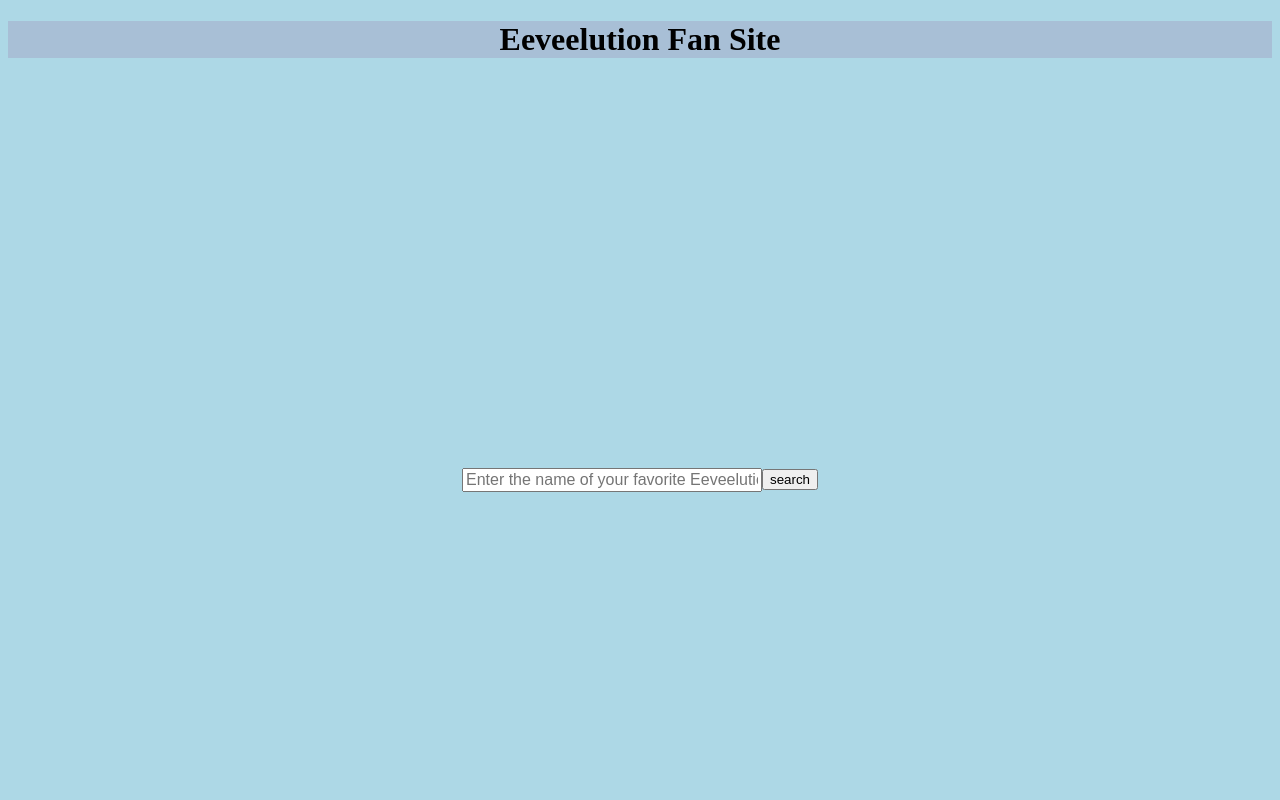
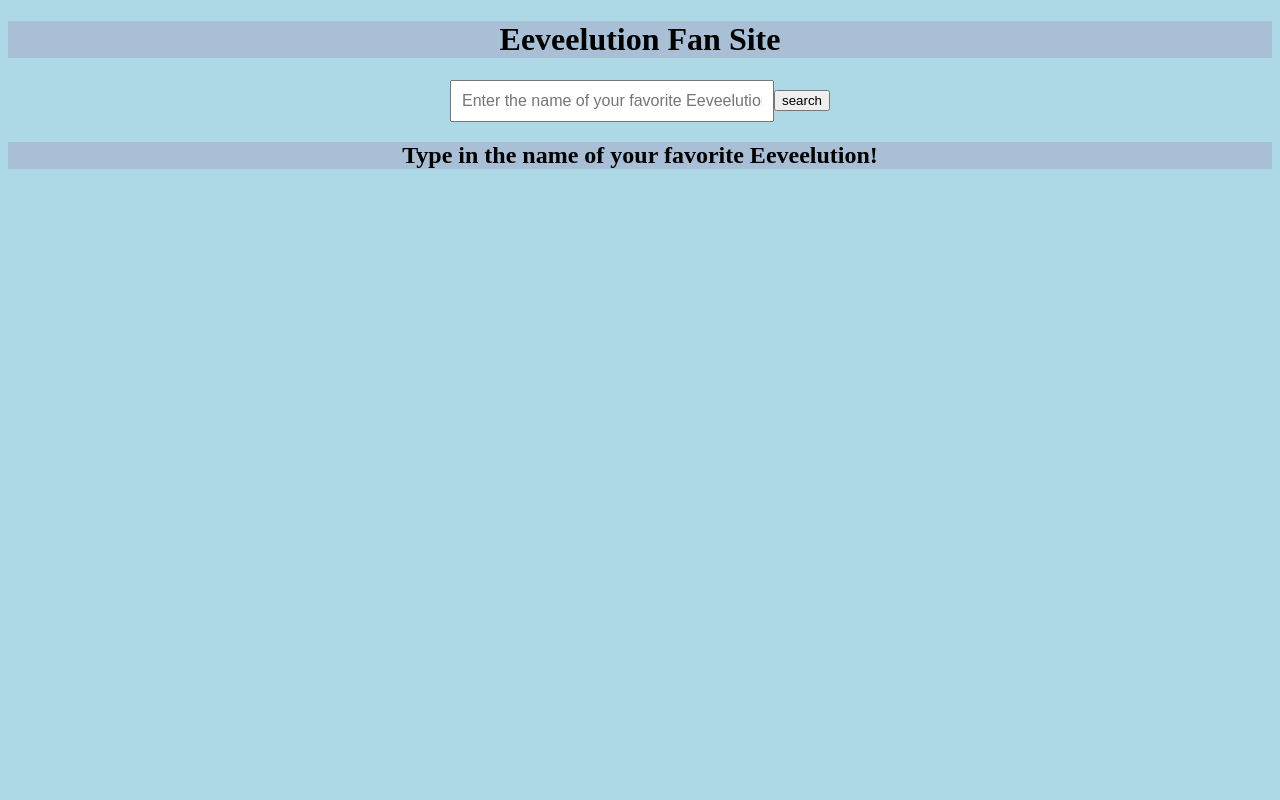
Before and after one commit to JohnAb17/phase-1-project-pokemon-favorites, a plain HTML site: page index.html in a window 1280 px wide. Shown: the top 800 px of the page. Drawn offline with Linux system fonts and the light colour scheme.

Commit message:
adjusts the size of the search form

```diff
--- a/styles.css
+++ b/styles.css
@@ -6,12 +6,12 @@ body {
     display: flex;
     justify-content: center;
     align-items: center;
-    height: 100vh;
+
 }
 
 #search-input {
     width: 300px;
-    box-sizing: border-box;
+    padding: 10px;
     font-size: 16px;
 }
 
```
